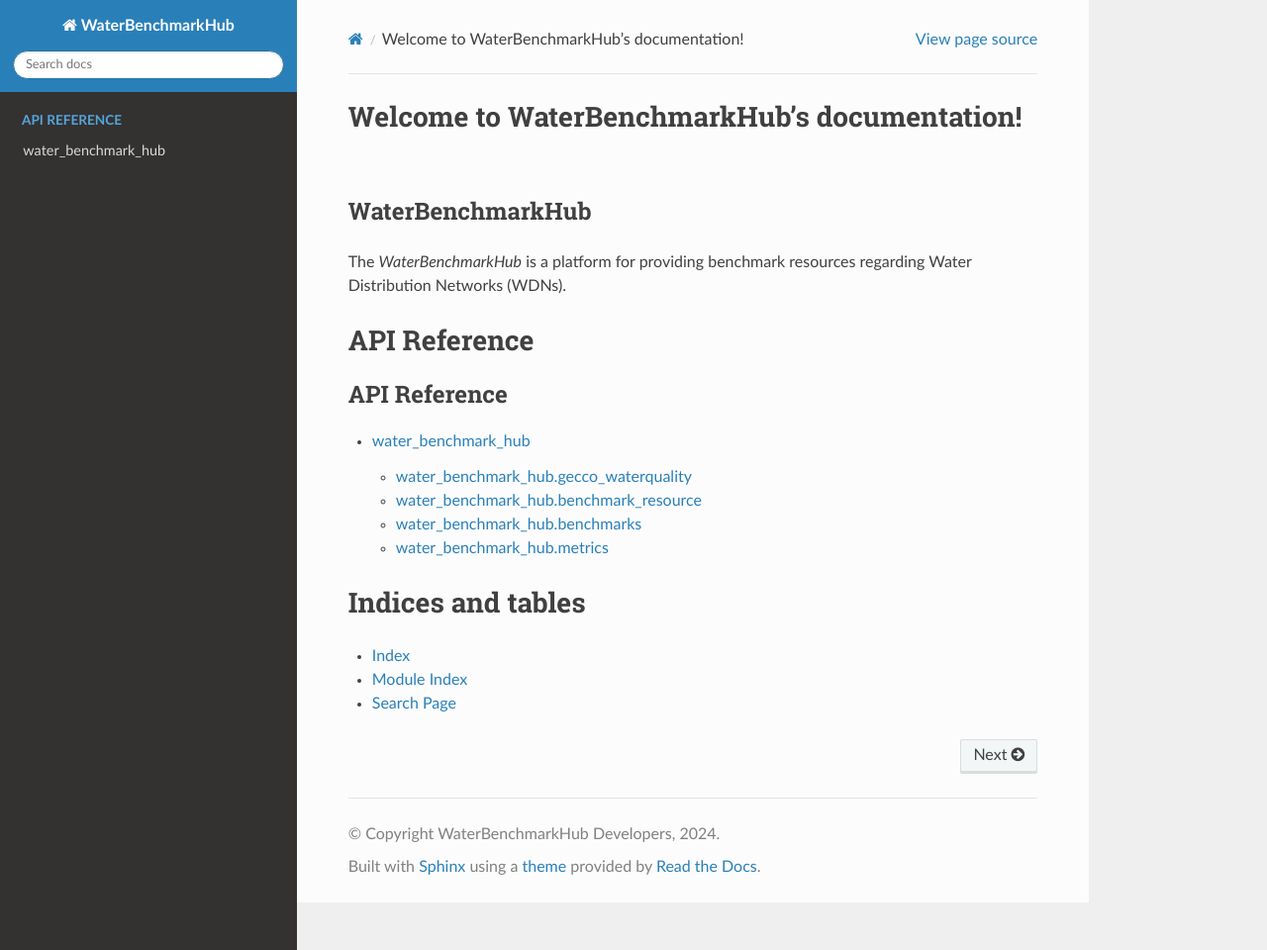
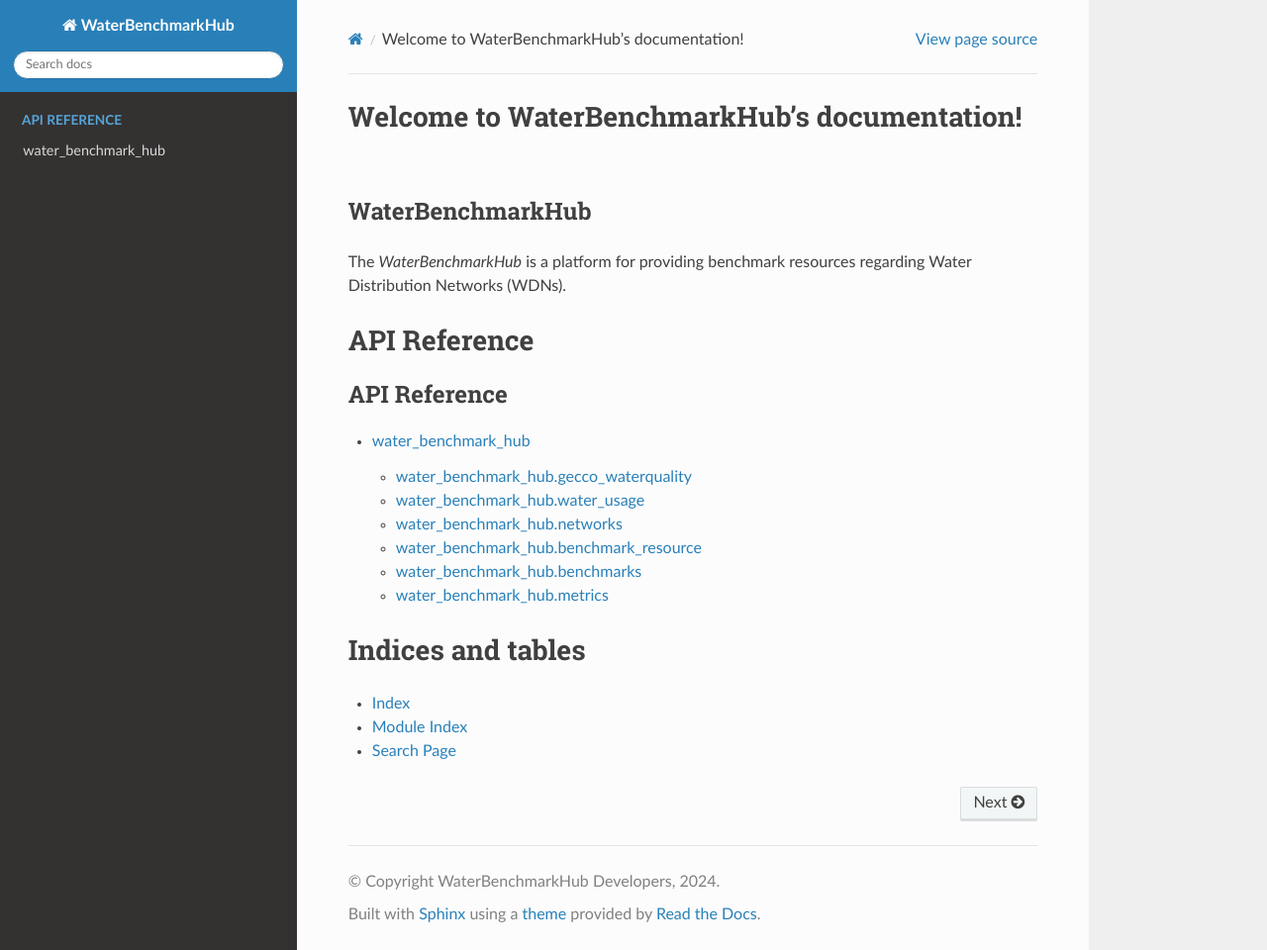
Before and after one commit to WaterFutures/WaterBenchmarkHub, a Sphinx documentation site: the page built from docs/index.rst, in a window 1280 px wide and 960 px high. Shown: the whole window at 99% size. Built offline with Sphinx 7.4.7 and the Read the Docs theme 2.0.0, drawn with Linux system fonts in a browser that asks for light colours.

Commit message:
Update documentation

```diff
--- /dev/null
+++ b/docs/water_benchmark_hub.networks.rst
@@ -0,0 +1,9 @@
+water_benchmark_hub.networks
+============================
+
+water_benchmark_hub.networks.networks
+-------------------------------------
+
+.. automodule:: water_benchmark_hub.networks.networks
+   :members:
+   :show-inheritance:
--- a/docs/water_benchmark_hub.rst
+++ b/docs/water_benchmark_hub.rst
@@ -3,6 +3,8 @@ water_benchmark_hub
 
 .. toctree::
    water_benchmark_hub.gecco_waterquality
+   water_benchmark_hub.water_usage
+   water_benchmark_hub.networks
 
 
 water_benchmark_hub.benchmark_resource
--- /dev/null
+++ b/docs/water_benchmark_hub.water_usage.rst
@@ -0,0 +1,9 @@
+water_benchmark_hub.water_usage
+===============================
+
+water_benchmark_hub.water_usage.water_usage
+--------------------------------------------------
+
+.. automodule:: water_benchmark_hub.water_usage.water_usage
+   :members:
+   :show-inheritance:
```
